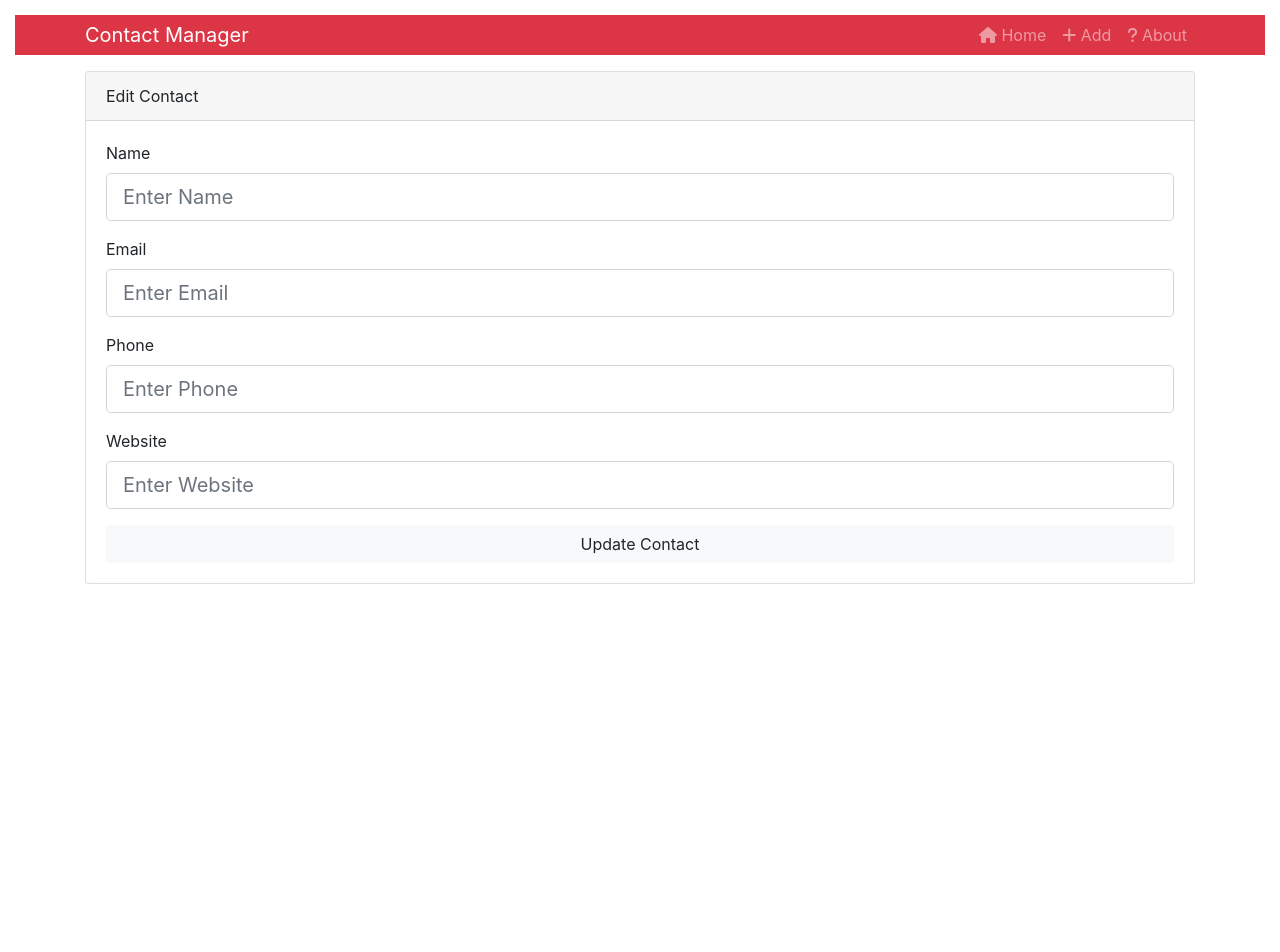
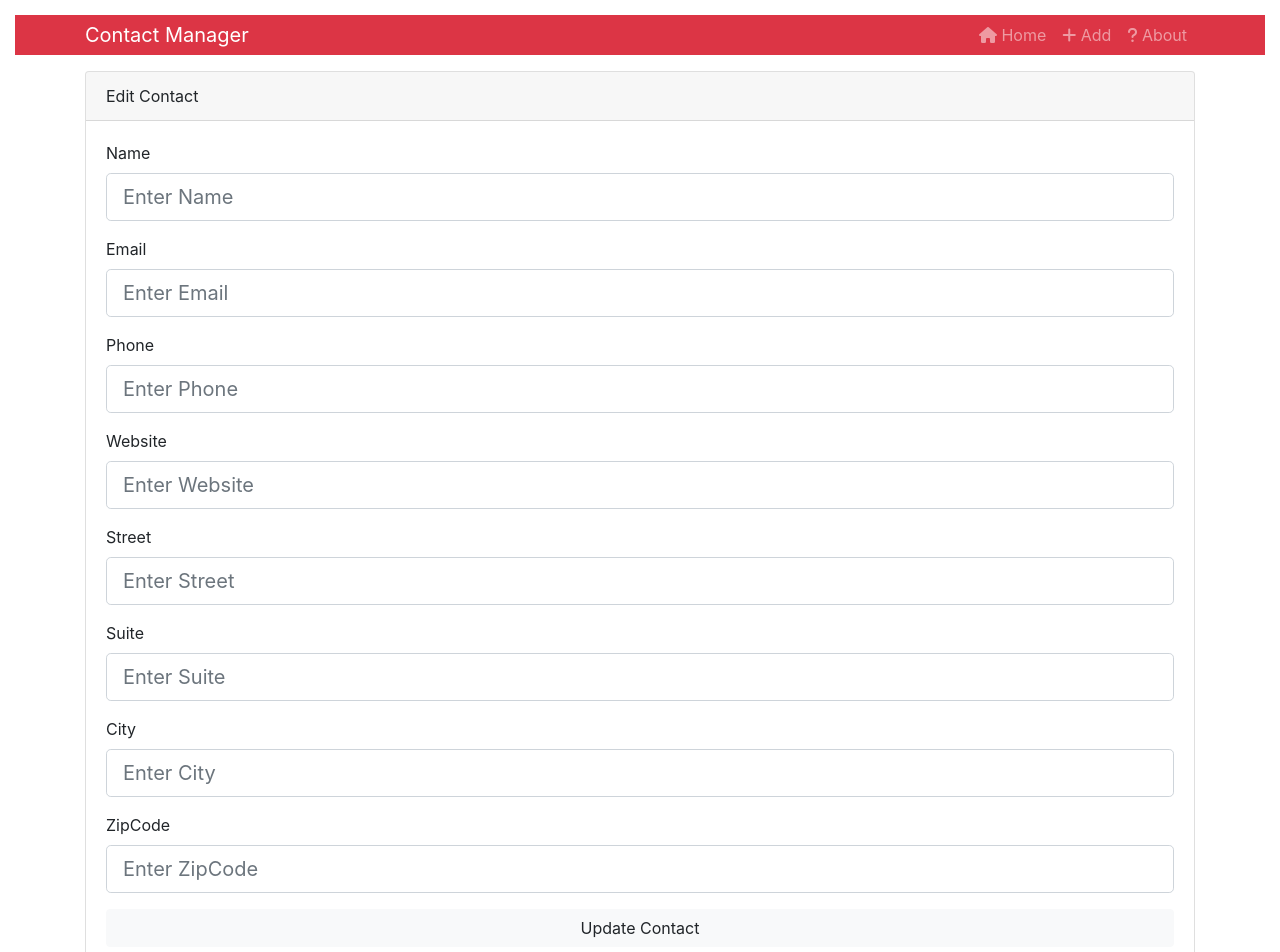
Before and after one commit to kbugaienko/contact-manager, a React (Create React App) app: page /#/contact/edit/1 in a window 1280 px wide. Shown: the top 952 px of the page. Before the commit the page ends 800 px from the top, so only its background shows below. Built offline with nearby package versions, Linux system fonts and the light colour scheme; no server answers.

Commit message:
Add new field 'Address' for each contact
* this field has 4 fields inside: street, suite, city and zipcode

```diff
--- a/src/components/contacts/AddContact.js
+++ b/src/components/contacts/AddContact.js
@@ -11,13 +11,26 @@ class AddContact extends Component {
     email: '',
     phone: '',
     website: '',
+    address_street: '',
+    address_suite: '',
+    address_city: '',
+    address_zipcode: '',
     errors: {}
   };
 
   onSubmit = async(dispatch, e) => {
     e.preventDefault();
 
-    const { name, email, phone, website } = this.state;
+    const {
+      name,
+      email,
+      phone,
+      website,
+      address_street,
+      address_suite,
+      address_city,
+      address_zipcode } = this.state;
+
 
     // check for errors
     if (name === '') {
@@ -48,11 +61,43 @@ class AddContact extends Component {
       return;
     }
 
+    if (address_street === '') {
+      this.setState({
+        errors: { address_street: "Street is required" }
+      });
+      return;
+    }
+
+    if (address_suite === '') {
+      this.setState({
+        errors: { address_suite: "Suite is required" }
+      });
+      return;
+    }
+
+    if (address_city === '') {
+      this.setState({
+        errors: { address_city: "City is required" }
+      });
+      return;
+    }
+
+    if (address_zipcode === '') {
+      this.setState({
+        errors: { address_zipcode: "ZipCode is required" }
+      });
+      return;
+    }
+
     const newContact = {
       name,
       email,
       phone,
-      website
+      website,
+      address_street,
+      address_suite,
+      address_city,
+      address_zipcode
     };
 
     const res = await axios
@@ -66,6 +111,10 @@ class AddContact extends Component {
       email: '',
       phone: '',
       website: '',
+      address_street: '',
+      address_suite: '',
+      address_city: '',
+      address_zipcode: '',
       errors: {}
     });
 
@@ -76,7 +125,16 @@ class AddContact extends Component {
     onChange = (e) => this.setState({ [e.target.name]: e.target.value });
 
     render() {
-        const {name, email, phone, website, errors } = this.state;
+      const {
+        name,
+        email,
+        phone,
+        website,
+        address_street,
+        address_suite,
+        address_city,
+        address_zipcode,
+        errors } = this.state;
 
       return (
         <Consumer>
@@ -122,6 +180,42 @@ class AddContact extends Component {
                       error={errors.website}
                     />
 
+                    <TextInputGroup
+                      label="Street"
+                      name="address_street"
+                      placecholder="Enter Street"
+                      value={address_street}
+                      onChange={this.onChange}
+                      error={errors.address_street}
+                    />
+
+                    <TextInputGroup
+                      label='Suite'
+                      name="address_suite"
+                      placecholder="Enter Suite"
+                      value={address_suite}
+                      onChange={this.onChange}
+                      error={errors.address_suite}
+                    />
+
+                    <TextInputGroup
+                      label='City'
+                      name="address_city"
+                      placecholder="Enter City"
+                      value={address_city}
+                      onChange={this.onChange}
+                      error={errors.address_city}
+                    />
+
+                    <TextInputGroup
+                      label='ZipCode'
+                      name="address_zipcode"
+                      placecholder="Enter ZipCode"
+                      value={address_zipcode}
+                      onChange={this.onChange}
+                      error={errors.address_zipcode}
+                    />
+
                     <input
                       type="submit"
                       value="Add Contact"
--- a/src/components/contacts/Contact.js
+++ b/src/components/contacts/Contact.js
@@ -8,12 +8,6 @@ import './contact.css';
 
 
 class Contact extends Component {
-  // the same way to declare propTypes
-  // static propTypes = {
-  //         name: PropTypes.string.isRequired,
-  //         email: PropTypes.string.isRequired,
-  //         phone: PropTypes.string.isRequired,
-  //     };
   state = {
     showContactInfo: false
   };
@@ -22,11 +16,6 @@ class Contact extends Component {
     // update our state
     this.setState({ showContactInfo: !this.state.showContactInfo });
   };
-
-  // onDeleteClick = (id, dispatch) => {
-  //     axios.delete(`https://jsonplaceholder.typicode.com/users/${id}`)
-  //         .then(res => dispatch({type:'DELETE_CONTACT', payload: id}));
-  // };
 
   onDeleteClick = async(id, dispatch) => {
     try {
@@ -39,7 +28,7 @@ class Contact extends Component {
   };
 
   render(){
-    const { id, name, email, phone, website } = this.props.contact;
+    const { id, name, email, phone, website, address } = this.props.contact;
     const { showContactInfo } = this.state;
 
     return(
@@ -76,9 +65,25 @@ class Contact extends Component {
                 </Link>
               </h4>
               {showContactInfo ? (<ul className="list-group">
-                <li className="list-group-item">{email}</li>
-                <li className="list-group-item">{phone}</li>
-                <li className="list-group-item">{website}</li>
+                <li className="list-group-item">
+                  <p><i className='fas fa-envelope'></i> Email: {email}</p>
+                </li>
+                <li className="list-group-item">
+                    <p><i className='fas fa-phone'></i> Phone: {phone}</p>
+                </li>
+                <li className="list-group-item">
+                    <p><i className='fab fa-firefox-browser'></i> Website: {website}</p>
+                </li>
+                <li className="list-group-item">
+                    <p><i className='fas fa-address-card'></i> Address:
+                      <address style={{ marginLeft: '6em' }}>
+                        <i>Street: {address.street}</i><br></br>
+                        <i>Suite: {address.suite}</i><br></br>
+                        <i>City: {address.city}</i><br></br>
+                        <i>ZipCode: {address.zipcode}</i>
+                      </address>
+                    </p>
+                </li>
               </ul>) : null}
             </div>
           )
--- a/src/components/contacts/EditContact.js
+++ b/src/components/contacts/EditContact.js
@@ -10,6 +10,10 @@ class EditContact extends Component {
     email: '',
     phone: '',
     website: '',
+    address_street: '',
+    address_suite: '',
+    address_city: '',
+    address_zipcode: '',
     errors: {}
   };
 
@@ -23,14 +27,26 @@ class EditContact extends Component {
       name: contact.name,
       email: contact.email,
       phone: contact.phone,
-      website: contact.website
+      website: contact.website,
+      address_street: contact.address.street,
+      address_suite: contact.address.suite,
+      address_city: contact.address.city,
+      address_zipcode: contact.address.zipcode
     });
   }
 
   onSubmit = async(dispatch, e) => {
     e.preventDefault();
 
-    const { name, email, phone, website } = this.state;
+    const {
+      name,
+      email,
+      phone,
+      website,
+      address_street,
+      address_suite,
+      address_city,
+      address_zipcode } = this.state;
 
     // check for errors
     if (name === '') {
@@ -61,11 +77,45 @@ class EditContact extends Component {
       return;
     }
 
+    if (address_street === '') {
+      this.setState({
+        errors: { address_street: "Street is required" }
+      });
+      return;
+    }
+
+    if (address_suite === '') {
+      this.setState({
+        errors: { address_suite: "Suite is required" }
+      });
+      return;
+    }
+
+    if (address_city === '') {
+      this.setState({
+        errors: { address_city: "City is required" }
+      });
+      return;
+    }
+
+    if (address_zipcode === '') {
+      this.setState({
+        errors: { address_zipcode: "ZipCode is required" }
+      });
+      return;
+    }
+
     const updContact = {
       name,
       email,
       phone,
-      website
+      website,
+      address: {
+        street: address_street,
+        suite: address_suite,
+        city: address_city,
+        zipcode: address_zipcode
+      }
     }
 
     const { id } = this.props.match.params;
@@ -81,6 +131,10 @@ class EditContact extends Component {
       email: '',
       phone: '',
       website: '',
+      address_street: '',
+      address_suite: '',
+      address_city: '',
+      address_zipcode: '',
       errors: {}
     });
 
@@ -88,10 +142,14 @@ class EditContact extends Component {
   };
 
   // change data in field of state
-  onChange = (e) => this.setState({ [e.target.name]: e.target.value });
+  onChange = (e) => {
+    this.setState({ [e.target.name]: e.target.value });
+  }
 
   render() {
-      const {name, email, phone, website, errors } = this.state;
+      const { name, email, phone, website,
+        address_street, address_suite,
+        address_city, address_zipcode, errors } = this.state;
 
     return (
       <Consumer>
@@ -110,6 +168,7 @@ class EditContact extends Component {
                     onChange={this.onChange}
                     error={errors.name}
                   />
+
                   <TextInputGroup
                     label="Email"
                     name="email"
@@ -127,6 +186,7 @@ class EditContact extends Component {
                     onChange={this.onChange}
                     error={errors.phone}
                   />
+
                   <TextInputGroup
                     label="Website"
                     name="website"
@@ -134,6 +194,42 @@ class EditContact extends Component {
                     value={website}
                     onChange={this.onChange}
                     error={errors.website}
+                  />
+
+                  <TextInputGroup
+                    label="Street"
+                    name="address_street"
+                    placecholder="Enter Street"
+                    value={address_street}
+                    onChange={this.onChange}
+                    error={errors.address_street}
+                  />
+
+                  <TextInputGroup
+                    label='Suite'
+                    name="address_suite"
+                    placecholder="Enter Suite"
+                    value={address_suite}
+                    onChange={this.onChange}
+                    error={errors.address_suite}
+                  />
+
+                  <TextInputGroup
+                    label='City'
+                    name="address_city"
+                    placecholder="Enter City"
+                    value={address_city}
+                    onChange={this.onChange}
+                    error={errors.address_city}
+                  />
+
+                  <TextInputGroup
+                    label='ZipCode'
+                    name="address_zipcode"
+                    placecholder="Enter ZipCode"
+                    value={address_zipcode}
+                    onChange={this.onChange}
+                    error={errors.address_zipcode}
                   />
 
                   <input
```
